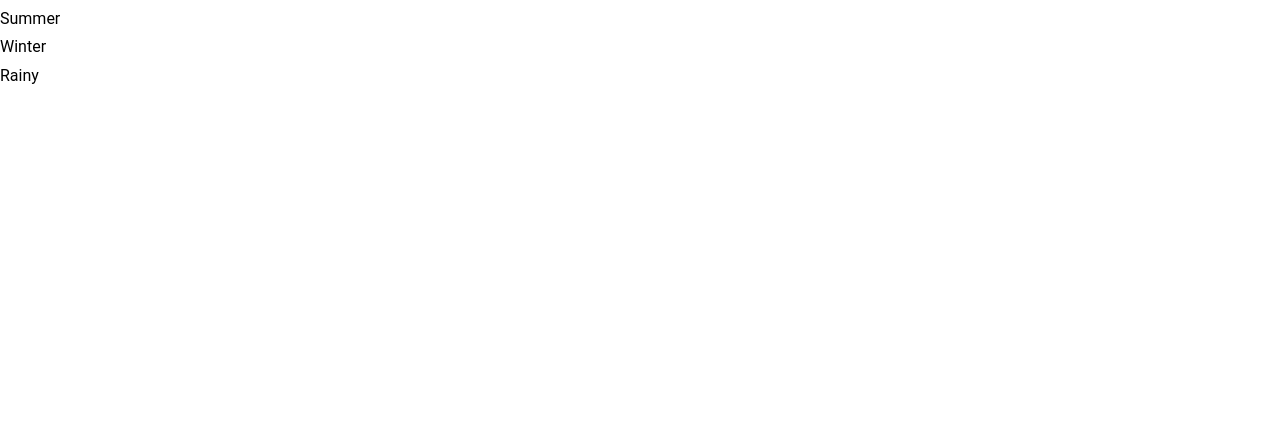
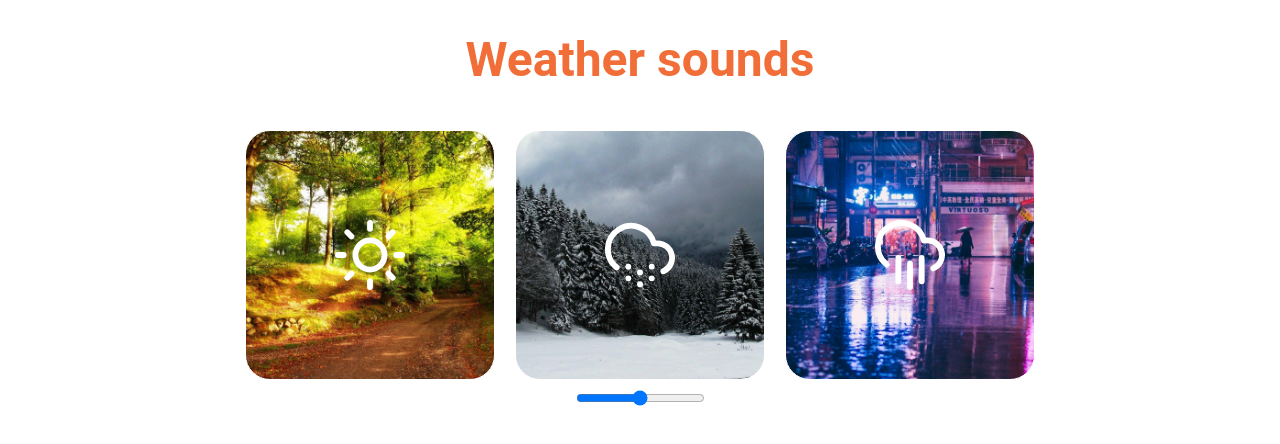
Before and after one commit to EmilKhamatnurov/webpack_homework, a website built with webpack: page public/index.html in a window 1280 px wide. Built offline with nearby package versions, Linux system fonts and the light colour scheme.

Commit message:
fix(app/func/createWeatherCard): Исправлен вывод карт погоды

```diff
--- a/public/index.html
+++ b/public/index.html
@@ -9,8 +9,13 @@
 </head>
 
 <body>
-	<div id="app">
-		<ul id="weathers"></ul>
+	<div class="container">
+		<!-- Заголовок сайта -->
+		<h1 class='site__title'>Weather sounds</h1>
+		<!-- Карточки состояний погоды -->
+		<ul class="weather__cards"></ul>
+		<!-- Переключатель громкости -->
+		<input class='volume__input' type="range" id="volume" name="volume" min="0" max="100" value='50' />
 	</div>
 </body>
 
--- a/src/app/func/createWeatherCard.js
+++ b/src/app/func/createWeatherCard.js
@@ -1,13 +1,16 @@
+const setCardEventListener = weather => {};
+
 export function createWeatherCard(weather) {
 	if (!weather) {
 		return;
 	}
 	const item = document.createElement('li');
-	item.innerText = weather.name;
-	// Добавляем изображение
-	const weatherImage = document.createElement('img');
-	weatherImage.classList?.add('weatherImage');
-	weatherImage.src = weather.image;
+
+	// Добавляем класс для элемента
+	item.classList?.add('weather__card');
+	// Ставим фоновое изображение карты погоды
+	item.style.background = `url(${weather.image}) center center / cover no-repeat`;
+	setCardEventListener(weather);
 
 	// Добавляем аудио
 	const weatherAudio = document.createElement('audio');
@@ -15,8 +18,10 @@ export function createWeatherCard(weather) {
 
 	// Добавляем иконку
 	const weatherIcon = document.createElement('img');
-	weatherIcon.classList?.add('weatherImage');
+	// Задаем изобраджение иконки
 	weatherIcon.src = weather.icon;
+	// Добавляем класс для иконки
+	weatherIcon.classList?.add('weather__icon');
 
 	// Добавляем элементы
 	item.appendChild(weatherAudio);
--- a/src/index.js
+++ b/src/index.js
@@ -2,9 +2,7 @@ import { weathersList } from './app/data/weatherData';
 import { createWeatherCard } from './app/func/createWeatherCard';
 import './app/styles/index.scss';
 
-const root = document.querySelector('#app');
-
-const weathers = document.querySelector('#weathers');
+const weathers = document.querySelector('.weather__cards');
 
 weathersList.forEach(weather => {
 	const weatherCard = createWeatherCard(weather);
```
